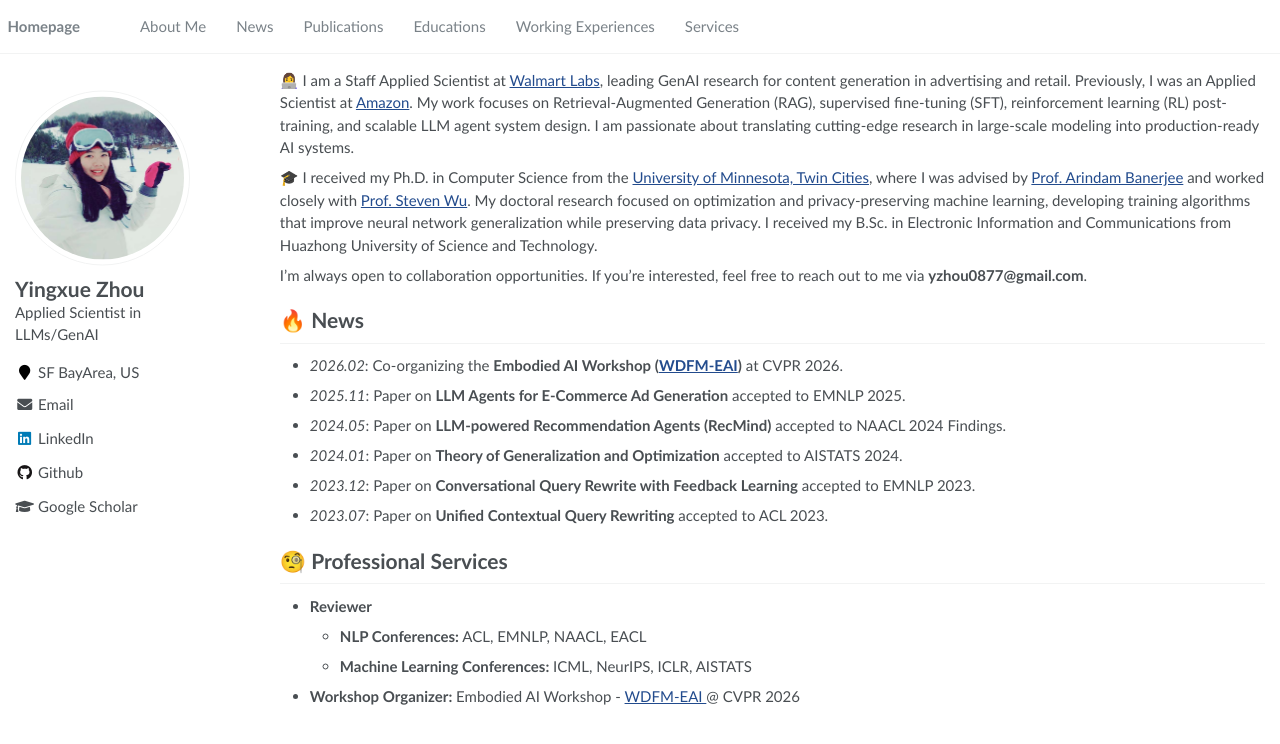
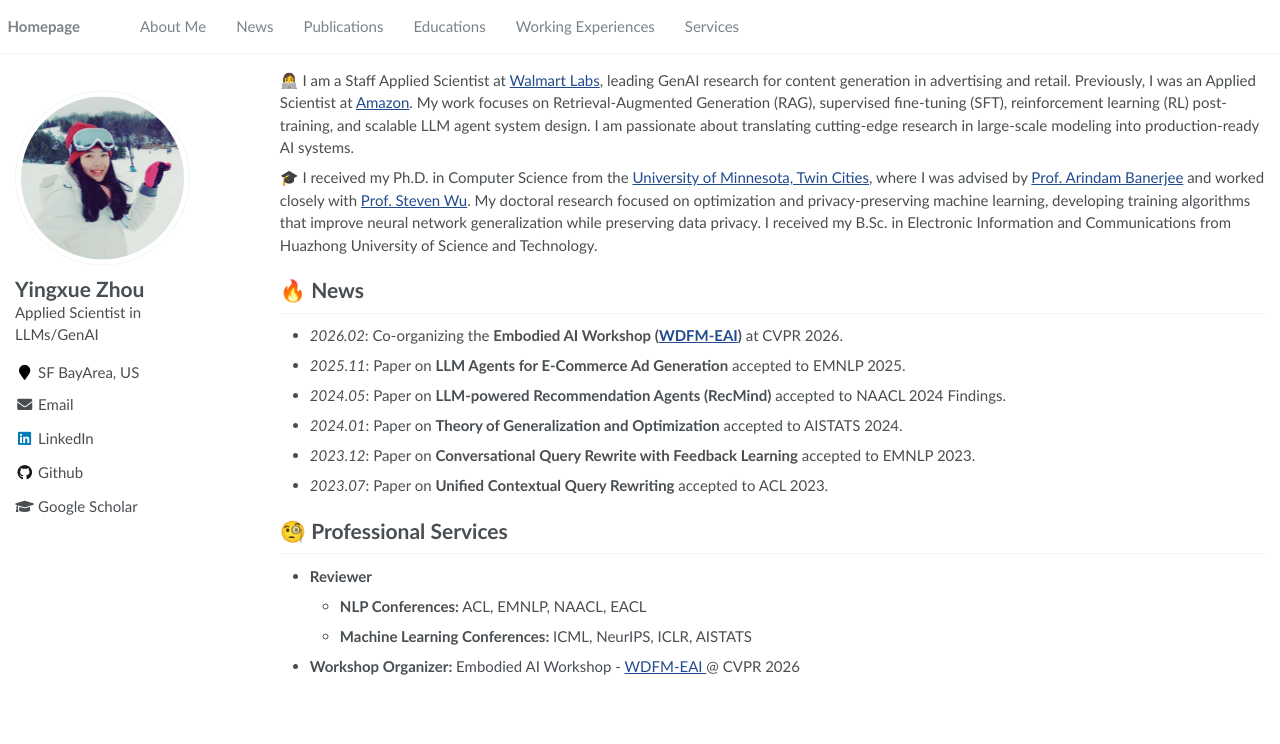
Before and after one commit to yzhou0877/yzhou0877.github.io, a Jekyll site: the page built from _pages/about.md, in a window 1280 px wide. Shown: the top 744 px of the page. Built offline with Jekyll 4.4.1, drawn with Linux system fonts in a browser that asks for light colours.

Commit message:
Remove collaboration invitation from about.md
Removed collaboration invitation from about page.

```diff
--- a/_pages/about.md
+++ b/_pages/about.md
@@ -19,8 +19,6 @@ redirect_from:
 👩‍💻 I am a Staff Applied Scientist at [Walmart Labs](https://tech.walmart.com/content/walmart-global-tech/en_us.html), leading GenAI research for content generation in advertising and retail. Previously, I was an Applied Scientist at [Amazon](https://www.amazon.science/). My work focuses on Retrieval-Augmented Generation (RAG), supervised fine-tuning (SFT), reinforcement learning (RL) post-training, and scalable LLM agent system design.  I am passionate about translating cutting-edge research in large-scale modeling into production-ready AI systems.
 
 🎓 I received my Ph.D. in Computer Science from the [University of Minnesota, Twin Cities](https://twin-cities.umn.edu/), where I was advised by [Prof. Arindam Banerjee](https://arindam.cs.illinois.edu/) and worked closely with [Prof. Steven Wu](https://zstevenwu.com/). My doctoral research focused on optimization and privacy-preserving machine learning, developing training algorithms that improve neural network generalization while preserving data privacy. I received my B.Sc. in Electronic Information and Communications from Huazhong University of Science and Technology.
-
-I’m always open to collaboration opportunities. If you're interested, feel free to reach out to me via **yzhou0877@gmail.com**.
 
 # 🔥 News
 - *2026.02*: Co-organizing the **Embodied AI Workshop ([WDFM-EAI](https://lnkd.in/gdipcH4V))** at CVPR 2026.
```
